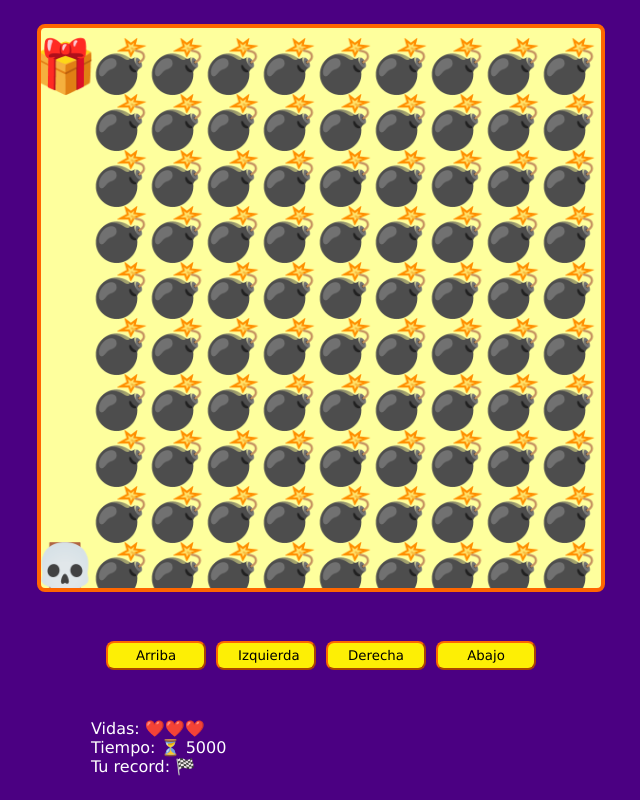
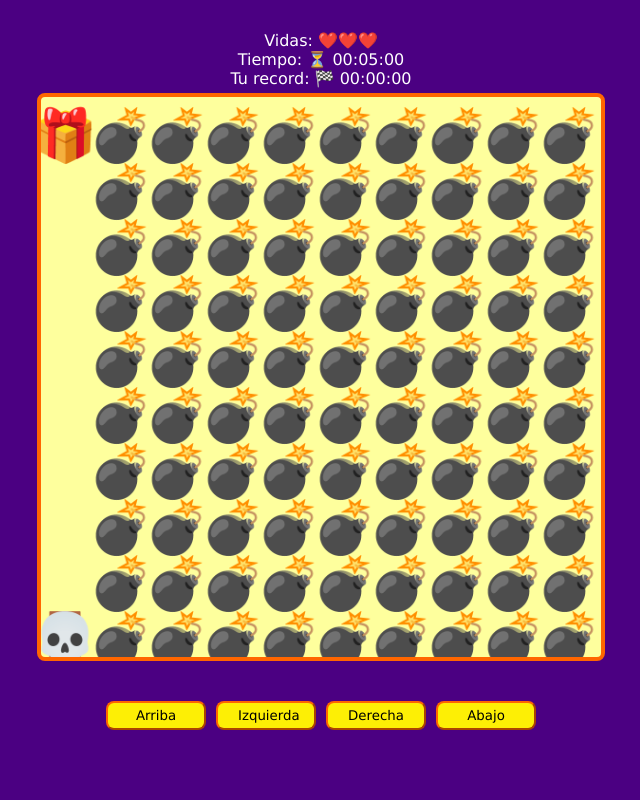
Before and after one commit to LeonelGancedo/js-videojuego, a plain HTML site: page index.html in a window 1280 px wide. Shown: the whole page, without its empty margins (319-959 px from the left). Drawn offline with Linux system fonts and the light colour scheme.

Commit message:
Formato tiempo y display de elementos

```diff
--- a/game.js
+++ b/game.js
@@ -38,6 +38,7 @@ const giftPosition = {
     y: undefined
 }
 let enemyPositions = []
+
 
 
 window.addEventListener('load', setCanvasSize)
@@ -121,6 +122,7 @@ function movePlayer () {
     const enemyColsion = enemyPositions.find(enemy => {
         const enemyColsionX = enemy.x.toFixed(2) == playerPosition.x.toFixed(2)
         const enemyColsionY = enemy.y.toFixed(2) == playerPosition.y.toFixed(2)
+
         return enemyColsionX && enemyColsionY
     })
 
@@ -185,12 +187,12 @@ function levelWin() {
 }
 function levelLose() {
     lives--
-
     if (lives <= 0) {
         level = 0
         lives = 3
         timeStart = undefined
     }
+
 
     playerPosition.x = undefined
     playerPosition.y = undefined
@@ -204,17 +206,17 @@ function gameWin() {
     if (recordStorage) {
         if (recordStorage >timeActual) {
             localStorage.setItem('record', timeActual)
-            timeCountFinal.innerHTML = timeActual
+            timeCountFinal.innerHTML = secondsToString(timeActual)
             resultP.innerHTML = 'Mejoraste tu record 🏆'
             resetGame()
         } else {
-            timeCountFinal.innerHTML = timeActual
+            timeCountFinal.innerHTML = secondsToString(timeActual)
             resultP.innerHTML = 'Casi pero no 😢. Intentalo de nuevo 💪'
             resetGame()
         }
     } else {
         localStorage.setItem('record', timeActual)
-        timeCountFinal.innerHTML = timeActual
+        timeCountFinal.innerHTML = secondsToString(timeActual)
         resultP.innerHTML = 'Lo diste todo en tu primera vez, trata de mejorar 😁'
         resetGame()
 
@@ -225,17 +227,26 @@ function showLives() {
 }
 function showTime() {
     timeActual = Date.now() - timeStart
-    timeCount.innerHTML = timeActual
+    timeCount.innerHTML = secondsToString(timeActual)
 }
 function showRecord() {
-    recordCount.innerHTML = localStorage.getItem('record')
-    recordCountFinal.innerHTML = localStorage.getItem('record')
+    recordCount.innerHTML = secondsToString(localStorage.getItem('record'))
+    recordCountFinal.innerHTML = secondsToString(localStorage.getItem('record'))
 }
 
 //Numeros
 function fixedNumber(n) {
     return Number(n.toFixed(0))
 }
+function secondsToString(miliseconds) {
+    let minute = Math.floor(miliseconds / 60000);
+    minute = (minute < 10)? '0' + minute : minute;
+    let second = Math.floor(miliseconds / 1000);
+    second = (second < 10)? '0' + second : second;
+    let milisecond = Math.floor(miliseconds % 100);
+    milisecond = (milisecond < 10)? '0' + milisecond : milisecond;
+    return minute + ':' + second + ':' + milisecond;
+  }
 
 //REINTENTAR AL PERDER
 function resetGame(){
--- a/index.html
+++ b/index.html
@@ -8,6 +8,12 @@
 </head>
 <body>
     <div class="game-container">
+        <div class="messages">
+            <p>Vidas: <span id="livesId"></span></p>
+            <p>Tiempo: ⏳ <span id="timeId"></span></p>
+            <p>Tu record: 🏁 <span id="recordId"></span></p>
+
+        </div>
         <canvas id="game"></canvas>
 
         <div class="btns">
@@ -17,12 +23,7 @@
             <button id="down">Abajo</button>
         </div>
 
-        <div class="messages">
-            <p>Vidas: <span id="livesId"></span></p>
-            <p>Tiempo: ⏳ <span id="timeId"></span></p>
-            <p>Tu record: 🏁 <span id="recordId"></span></p>
 
-        </div>
     </div>
     <div id="areaReset" class="inactive">
         <div id="resetId" class="reset">
--- a/styles.css
+++ b/styles.css
@@ -12,9 +12,11 @@ body {
 
 .game-container {
     display: flex;
+    flex-direction: column;
     align-items: center;
     justify-content: center;
-    flex-wrap: wrap;
+    align-content: center;
+    flex-wrap: nowrap;
     height: 100vh;
     width: 100vw;
 }
@@ -29,7 +31,7 @@ canvas {
     display: flex;
     justify-content: center;
     flex-wrap: wrap;
-    margin: 0 auto;
+    margin: 40px auto;
     width: 100%;
 }
 
@@ -51,8 +53,10 @@ button:not(:last-child) {
     display: flex;
     flex-wrap: wrap;
     margin: 0 auto;
+    margin-bottom: 5px;
     width: 80%;
     max-width: 460px;
+    text-align: center;
 }
 
 p {
```
